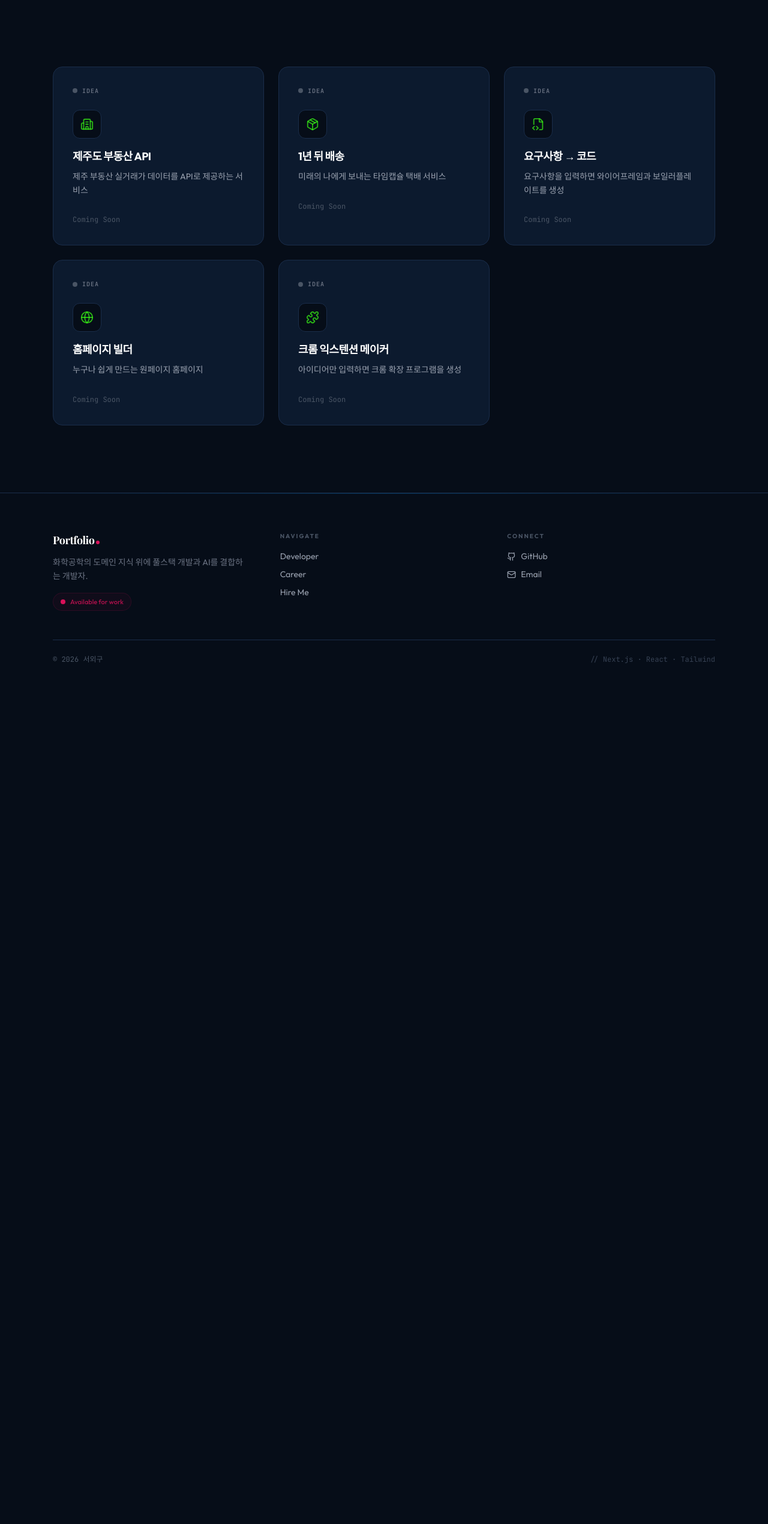
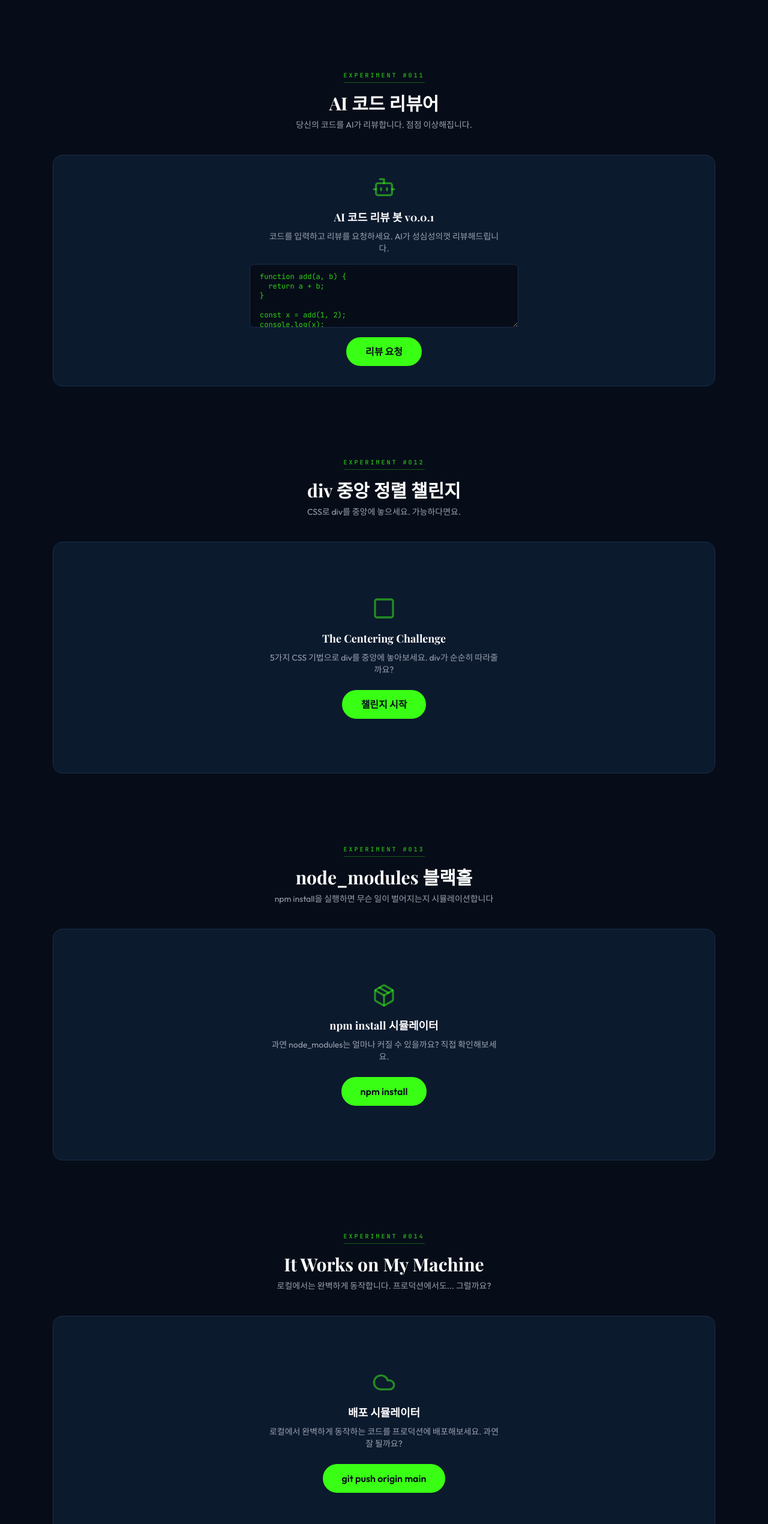
Before and after one commit to sud665/portfolio-lab, a Next.js app: page /madmax in a window 1280 px wide. Shown: the part 3786-6326 px from the top of the page at 60% size. Before the commit the page ends 4957 px from the top, so only its background shows below. Built offline with nearby package versions, Linux system fonts and the light colour scheme.

Commit message:
feat: integrate V3 experiments into madmax page
Added AIReviewer, CenterDiv, NodeModules, WorksOnMyMachine, PRHell

Co-Authored-By: Claude Opus 4.6 <noreply@anthropic.com>

```diff
--- a/app/madmax/page.tsx
+++ b/app/madmax/page.tsx
@@ -15,6 +15,11 @@ import { CookieBoss } from "@/components/madmax/CookieBoss";
 import { CursedSlider } from "@/components/madmax/CursedSlider";
 import { FakeUpdate } from "@/components/madmax/FakeUpdate";
 import { CaptchaHell } from "@/components/madmax/CaptchaHell";
+import { AIReviewer } from "@/components/madmax/AIReviewer";
+import { CenterDiv } from "@/components/madmax/CenterDiv";
+import { NodeModules } from "@/components/madmax/NodeModules";
+import { WorksOnMyMachine } from "@/components/madmax/WorksOnMyMachine";
+import { PRHell } from "@/components/madmax/PRHell";
 
 export const metadata: Metadata = {
   title: "MADMAX LAB — 희안한 거 만드는 연구실",
@@ -41,6 +46,11 @@ export default function MadmaxPage() {
       <CursedSlider />
       <FakeUpdate />
       <CaptchaHell />
+      <AIReviewer />
+      <CenterDiv />
+      <NodeModules />
+      <WorksOnMyMachine />
+      <PRHell />
       <LabGrid experiments={LAB_EXPERIMENTS} />
     </>
   );
```
